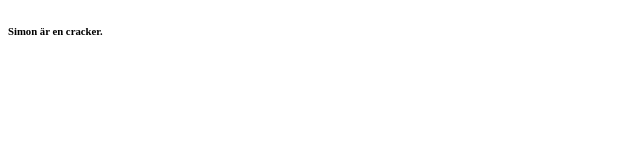
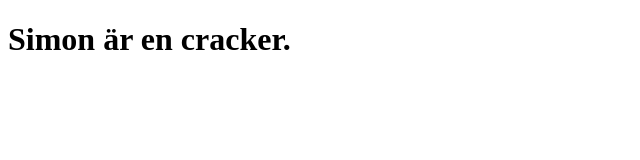
Before and after one commit to simon-olofsson/helloweb-1, a plain HTML site: page index.html in a window 1280 px wide. Shown: the whole page, without its empty margins (0-640 px from the left). Drawn offline with Linux system fonts and the light colour scheme.

Commit message:
Update index.html

```diff
--- a/index.html
+++ b/index.html
@@ -6,7 +6,7 @@
 </head>
 <body>
 
-<h6>Simon är en cracker.</h6>
+<h1>Simon är en cracker.</h1>
 
 </body>
 </html>
```
